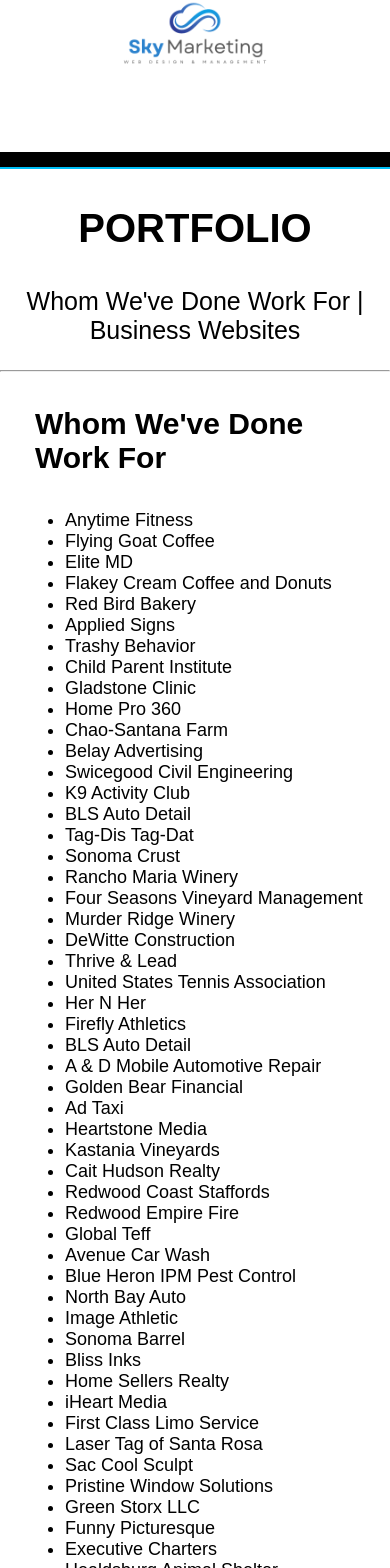
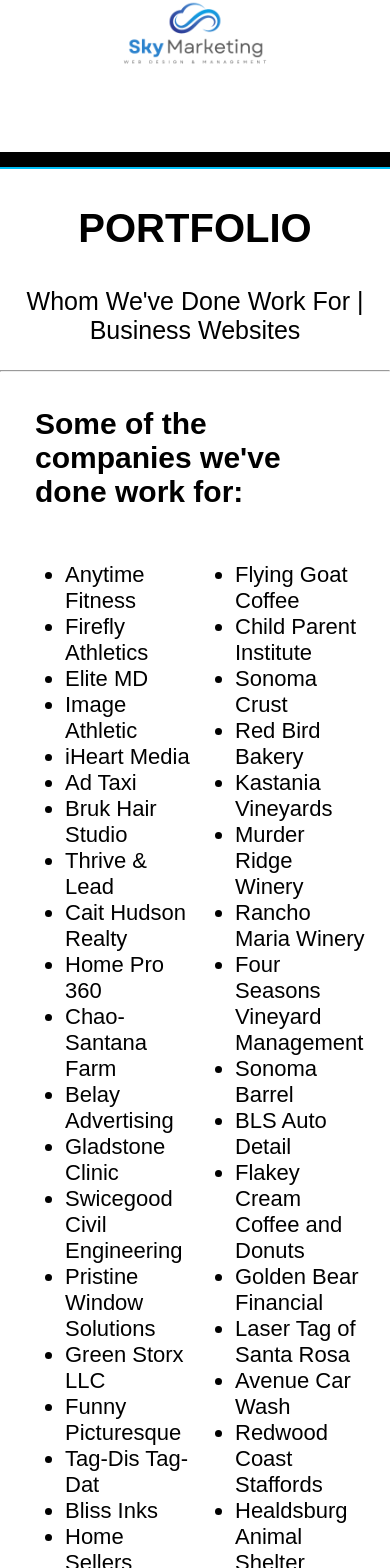
Before and after one commit to ericrothmuller/sky-marketing, a React (Create React App) app: page /portfolio in a window 390 px wide. Shown: the top 1568 px of the page. Built offline with nearby package versions, Linux system fonts and the light colour scheme; a web font is replaced by a local one.

Commit message:
Added 2 column layout for the whom we've done work for section, rearranged lists, added subtext, edited general page text, and make the columns responsive.

```diff
--- a/src/App.css
+++ b/src/App.css
@@ -114,3 +114,28 @@ button:hover {
     width: 40vw;
   }
 }
+
+.row {
+  box-sizing: border-box;
+  width: 100%;
+}
+
+.row:after {
+  content: "";
+  display: table;
+  clear: both;
+}
+
+.columnLeft {
+  float: left;
+  width: 50%;
+}
+
+.columnRight {
+  float: left;
+  width: 50%;
+}
+
+li {
+  font-size: 22px;
+}
--- a/src/pages/portfolio.js
+++ b/src/pages/portfolio.js
@@ -9,65 +9,70 @@ return (
 
 	<hr className="beyondMain"/>
 
-	<h2 id="WorkedFor">Whom We've Done Work For</h2>
+	<h2 id="WorkedFor">Some of the companies we've done work for:</h2>
+	<div className="row">
+		<div className="columnLeft">
 			<ul>
 				<li>Anytime Fitness</li>
-		<li>Flying Goat Coffee</li>
+				<li>Firefly Athletics</li>
 				<li>Elite MD</li>
-		<li>Flakey Cream Coffee and Donuts</li>
-		<li>Red Bird Bakery</li>
-		<li>Applied Signs</li>
-		<li>Trashy Behavior</li>
-		<li>Child Parent Institute</li>
-		<li>Gladstone Clinic</li>
+				<li>Image Athletic</li>
+				<li>iHeart Media</li>
+				<li>Ad Taxi</li>
+				<li>Bruk Hair Studio</li>
+				<li>Thrive & Lead</li>
+				<li>Cait Hudson Realty</li>
 				<li>Home Pro 360</li>
 				<li>Chao-Santana Farm</li>
 				<li>Belay Advertising</li>
+				<li>Gladstone Clinic</li>
 				<li>Swicegood Civil Engineering</li>
-		<li>K9 Activity Club</li>
-		<li>BLS Auto Detail</li>
-		<li>Tag-Dis Tag-Dat</li>
-		<li>Sonoma Crust</li>
-		<li>Rancho Maria Winery</li>
-		<li>Four Seasons Vineyard Management</li>
-		<li>Murder Ridge Winery</li>
-		<li>DeWitte Construction</li>
-		<li>Thrive & Lead</li>
-		<li>United States Tennis Association</li>
-		<li>Her N Her</li>
-		<li>Firefly Athletics</li>
-		<li>BLS Auto Detail</li>
-		<li>A & D Mobile Automotive Repair</li>
-		<li>Golden Bear Financial</li>
-		<li>Ad Taxi</li>
-		<li>Heartstone Media</li>
-		<li>Kastania Vineyards</li>
-		<li>Cait Hudson Realty</li>
-		<li>Redwood Coast Staffords</li>
-		<li>Redwood Empire Fire</li>
-		<li>Global Teff</li>
-		<li>Avenue Car Wash</li>
-		<li>Blue Heron IPM Pest Control</li>
-		<li>North Bay Auto</li>
-		<li>Image Athletic</li>
-		<li>Sonoma Barrel</li>
-		<li>Bliss Inks</li>
-		<li>Home Sellers Realty</li>
-		<li>iHeart Media</li>
-		<li>First Class Limo Service</li>
-		<li>Laser Tag of Santa Rosa</li>
-		<li>Sac Cool Sculpt</li>
 				<li>Pristine Window Solutions</li>
 				<li>Green Storx LLC</li>
 				<li>Funny Picturesque</li>
+				<li>Tag-Dis Tag-Dat</li>
+				<li>Bliss Inks</li>
+				<li>Home Sellers Realty</li>
+				<li>Her N Her</li>
+				<li>Trashy Behavior</li>
+				<li>First Class Limo Service</li>
 				<li>Executive Charters</li>
+			</ul>
+		</div>
+		<div className="columnRight">
+			<ul>
+				<li>Flying Goat Coffee</li>
+				<li>Child Parent Institute</li>
+				<li>Sonoma Crust</li>
+				<li>Red Bird Bakery</li>
+				<li>Kastania Vineyards</li>
+				<li>Murder Ridge Winery</li>
+				<li>Rancho Maria Winery</li>
+				<li>Four Seasons Vineyard Management</li>
+				<li>Sonoma Barrel</li>
+				<li>BLS Auto Detail</li>
+				<li>Flakey Cream Coffee and Donuts</li>
+				<li>Golden Bear Financial</li>
+				<li>Laser Tag of Santa Rosa</li>
+				<li>Avenue Car Wash</li>
+				<li>Redwood Coast Staffords</li>
 				<li>Healdsburg Animal Shelter</li>
-
+				<li>A & D Mobile Automotive Repair</li>
+				<li>Redwood Empire Fire</li>
+				<li>Global Teff</li>
+				<li>Blue Heron IPM Pest Control</li>
+				<li>North Bay Auto</li>
+				<li>K9 Activity Club</li>
+				<li>Applied Signs</li>
+				<li>DeWitte Construction</li>
 			</ul>
+		</div>
+		<p> <em className="subFont">*This is not all of the companies we've done work for but this sample should give you an idea of the type of companies we've done work for. Work done includes web design, SEO, web management, and more!</em></p>
+	</div>
 
 	<hr className="beyondMain"/>
 
-	<h2 id="BusinessWebsites">Businesses Websites</h2>
+	<h2 id="BusinessWebsites">Business Websites</h2>
 	<p>test text</p>
 
 	</main>
```
Lines whose indentation alone changed are shown as unchanged.
